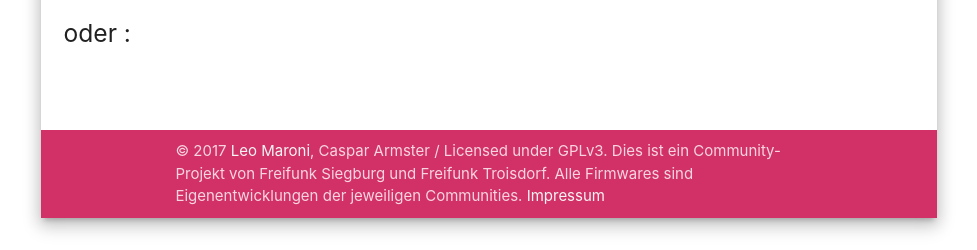
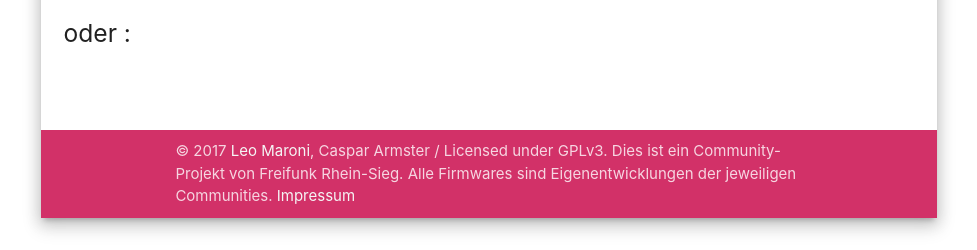
Before and after one commit to Freifunk-Rhein-Sieg/ffrs-fw-dl, a PHP site: page / in a window 1280 px wide. Shown: the part 550-800 px from the top of the page, without its empty margins (151-1128 px from the left). Run offline with PHP 8.4, Linux system fonts and the light colour scheme; some libraries are stand-ins or nearby versions.

Commit message:
Update index.php

```diff
--- a/index.php
+++ b/index.php
@@ -64,7 +64,7 @@ if (count($community) == 1) {
     <footer class="page-footer">
         <div class="footer-copyright">
             <div class="container">
-                © 2017 <a class="grey-text text-lighten-4" href="https://labcode.de">Leo Maroni</a>, Caspar Armster / Licensed under GPLv3. Dies ist ein Community-Projekt von Freifunk Siegburg und Freifunk Troisdorf. Alle Firmwares sind Eigenentwicklungen der jeweiligen Communities.
+                © 2017 <a class="grey-text text-lighten-4" href="https://labcode.de">Leo Maroni</a>, Caspar Armster / Licensed under GPLv3. Dies ist ein Community-Projekt von Freifunk Rhein-Sieg. Alle Firmwares sind Eigenentwicklungen der jeweiligen Communities.
                 <a href="http://freifunk-rhein-sieg.net/impressum/" class="grey-text text-lighten-4">Impressum</a>
             </div>
         </div>
```
